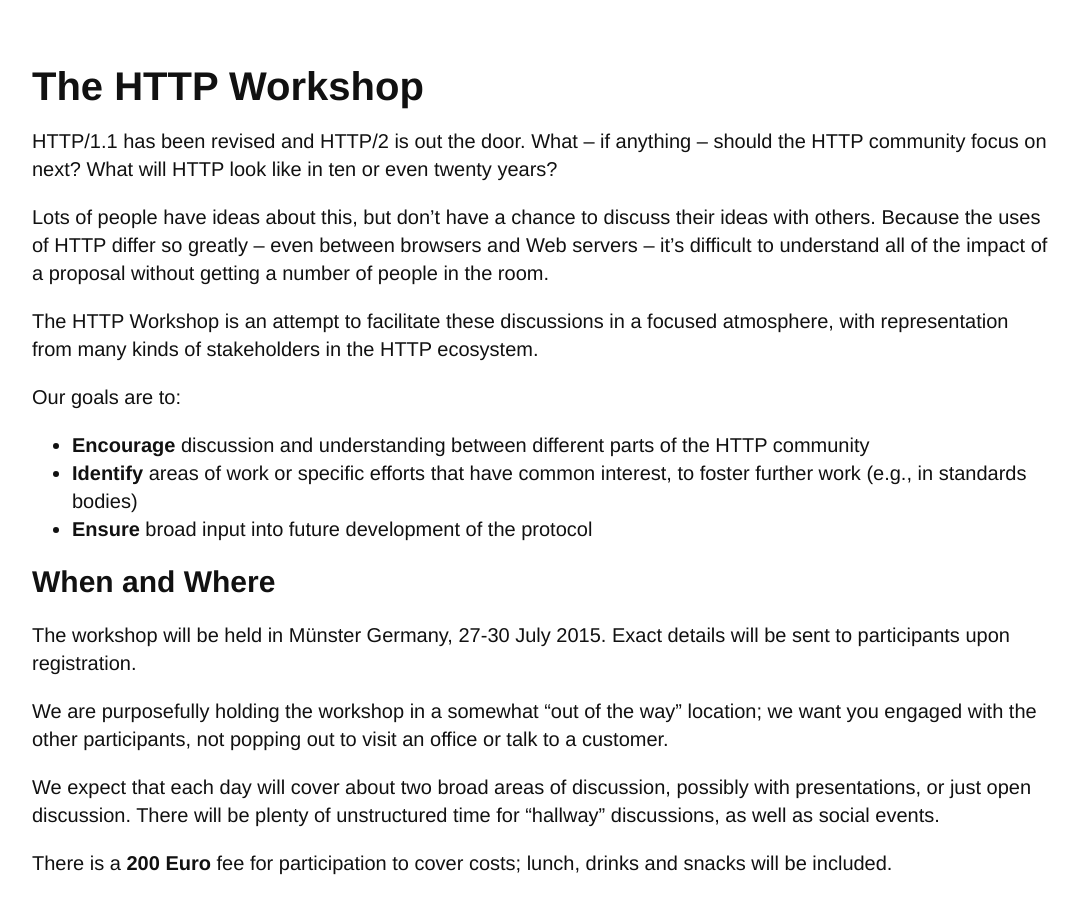
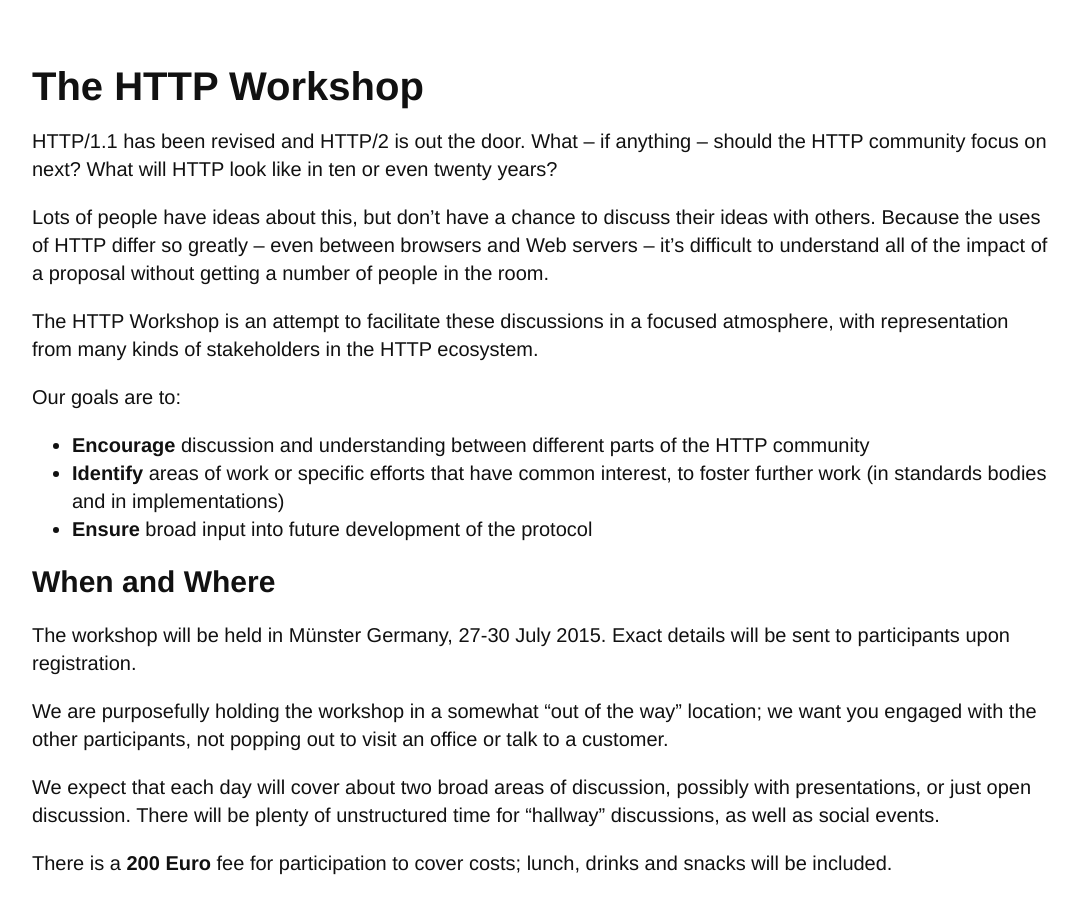
Before and after one commit to HTTPWorkshop/httpworkshop.github.io, a Jekyll site: the page built from index.md, in a window 1280 px wide and 900 px high. Shown: the whole window, without its empty margins (98-1177 px from the left). Built offline with Jekyll 4.4.1, drawn with Linux system fonts in a browser that asks for light colours.

Commit message:
clarify targets

```diff
--- a/index.md
+++ b/index.md
@@ -21,7 +21,7 @@ ecosystem.
 Our goals are to:
 
 * **Encourage** discussion and understanding between different parts of the HTTP community
-* **Identify** areas of work or specific efforts that have common interest, to foster further work (e.g., in standards bodies)
+* **Identify** areas of work or specific efforts that have common interest, to foster further work (in standards bodies and in implementations)
 * **Ensure** broad input into future development of the protocol
 
 
```
